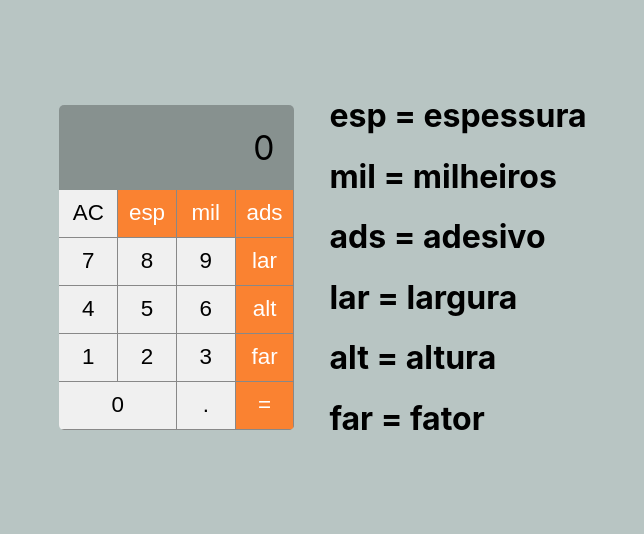
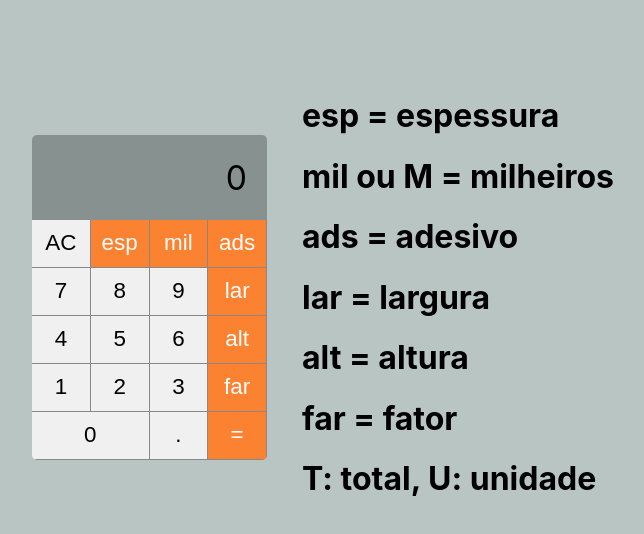
Before and after one commit to torresvictor100/calculadora-plastico, a React (Create React App) app: page / in a window 1280 px wide. Shown: the top 534 px of the page, without its empty margins (317-961 px from the left). Built offline with nearby package versions, Linux system fonts and the light colour scheme.

Commit message:
calculadora finalizada falta apenas refatorar

```diff
--- a/src/index.js
+++ b/src/index.js
@@ -11,14 +11,13 @@ ReactDOM.render(
         <Calculator />
       </div>
       <div className='instrusao'>
-        <p>
           <h1>esp = espessura</h1>
-          <h1>mil = milheiros</h1>
+          <h1>mil ou M = milheiros</h1>
           <h1>ads = adesivo</h1>
           <h1>lar = largura</h1>
           <h1>alt = altura</h1>
           <h1>far = fator</h1>
-        </p>
+          <h1>T: total, U: unidade</h1>
       </div>
     </div>
 
--- a/src/main/Calculador.jsx
+++ b/src/main/Calculador.jsx
@@ -33,20 +33,19 @@ export default class Calculator extends Component {
             const total = valorMil * this.state.milheiro[0]
             const unidade = valorMil/1000
 
-            this.state.displayValue[0] = "total:" + parseFloat(total.toFixed(2)) + " mileiro:"+ parseFloat(valorMil.toFixed(2)) + " unidade:" + parseFloat(unidade.toFixed(2))
+            this.state.displayValue[0] = "T:" + parseFloat(total.toFixed(2)) + " M:"+ parseFloat(valorMil.toFixed(2)) + " U:" + parseFloat(unidade.toFixed(2))
             this.state.displayValue[1] = true
         }else{
-            const valorMil = ((this.state.largura[0] * this.state.altura[0]*this.state.espesura[0] * this.state.fator[0])/10) * (this.state.ads[0]/2)
+            const valorMil = ((this.state.largura[0] * this.state.altura[0]*this.state.espesura[0] * this.state.fator[0])/10) + (this.state.ads[0]/2)
             const total = valorMil * this.state.milheiro[0]
             const unidade = total/this.state.milheiro[0]/1000
 
 
 
-            this.state.displayValue[0] = "total:" + parseFloat(total.toFixed(2)) + " mileiro:"+ parseFloat(valorMil.toFixed(2)) + " unidade:" + parseFloat(unidade.toFixed(2))
+            this.state.displayValue[0] = "T: " + parseFloat(total.toFixed(2)) + " M: "+ parseFloat(valorMil.toFixed(2)) + " U: " + parseFloat(unidade.toFixed(2))
             this.state.displayValue[1] = true
         }
 
-        console.log("tão me chamando")
         this.setState({ clearDisplay: false })
 
     }
@@ -54,7 +53,7 @@ export default class Calculator extends Component {
     clearMemory() {
 
         this.setState({ ...initialState })
-        this.state.displayValue[0] = ''
+        this.state.displayValue[0] = '0'
         this.current = ''
         this.state.espesura[1] = false
         this.state.milheiro[1] = false
@@ -90,7 +89,7 @@ export default class Calculator extends Component {
 
 
         console.log(this.state)
-        this.state.displayValue[0] = ''
+        this.state.displayValue[0] = '0'
         this.current = ''
         this.setState({ clearDisplay: false })
 
@@ -104,7 +103,7 @@ export default class Calculator extends Component {
 
         const clearDisplay = this.state.displayValue[0] === '0'
             || this.state.clearDisplay
-        const currentValue = clearDisplay ? '' : this.state.displayValue[0]
+        const currentValue = clearDisplay ? n==='.'?'0': '' : this.state.displayValue[0]
 
         this.setState({ clearDisplay: false })
         this.state.current = currentValue + n
```
